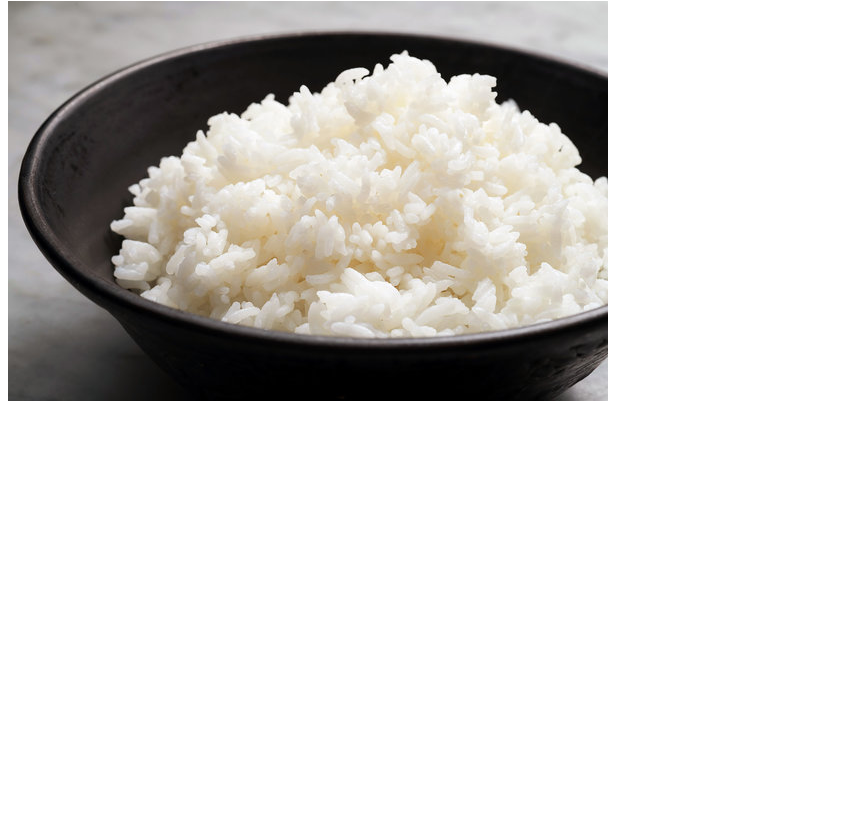
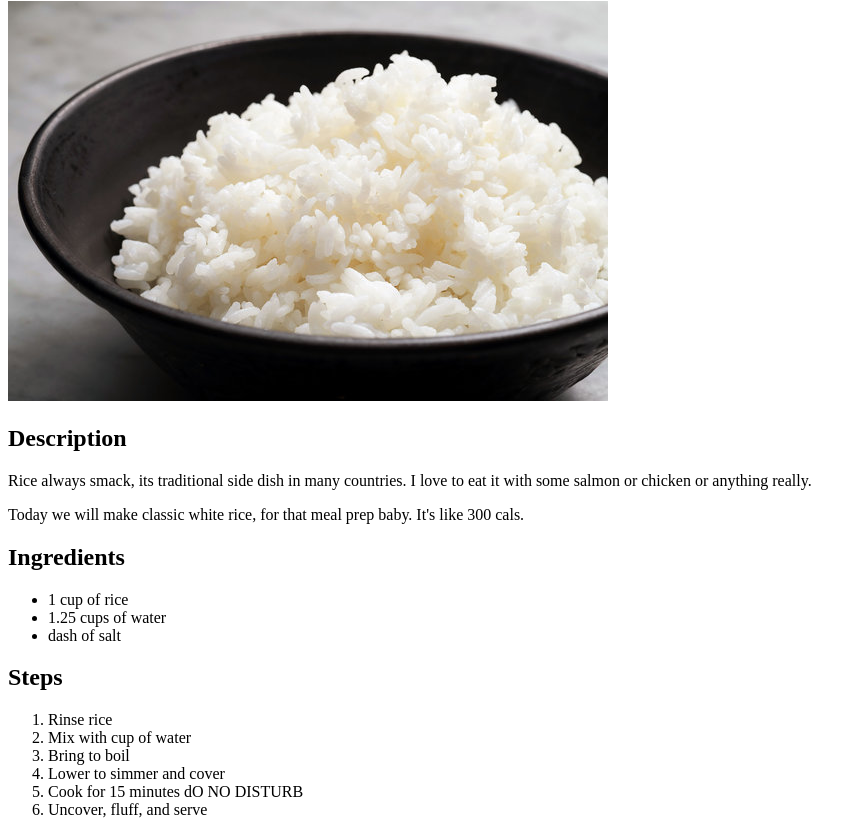
Before and after one commit to ochoav/odin-recipes, a plain HTML site: page recipes/rice.html in a window 1280 px wide. Shown: the part 79-914 px from the top of the page, without its empty margins (0-866 px from the left). Before the commit the page ends 800 px from the top, so only its background shows below. Drawn offline with Linux system fonts and the light colour scheme.

Commit message:
Finish recipe for rice

```diff
--- a/recipes/rice.html
+++ b/recipes/rice.html
@@ -6,5 +6,25 @@
     <body>
         <h1>Rice Recipe</h1>
         <img src="../images/rice.jpg" alt="White Rice in Bowl">
+        <h2>Description</h2>
+        <p>Rice always smack, its traditional side dish in many countries. I love to eat
+            it with some salmon or chicken or anything really.
+        </p>
+        <p>Today we will make classic white rice, for that meal prep baby. It's like 300 cals.</p>
+       <h2>Ingredients</h2>
+        <ul>
+            <li>1 cup of rice</li>
+            <li>1.25 cups of water</li>
+            <li>dash of salt</li>
+        </ul>
+        <h2>Steps</h2>
+        <ol>
+            <li>Rinse rice</li>
+            <li>Mix with cup of water</li>
+            <li>Bring to boil</li>
+            <li>Lower to simmer and cover</li>
+            <li>Cook for 15 minutes dO NO DISTURB</li>
+            <li>Uncover, fluff, and serve</li>
+        </ol>
     </body>
 </html>
```
Also changed, not shown: recipes/roasted-broc.html (added), recipes/salmon.html (added).
